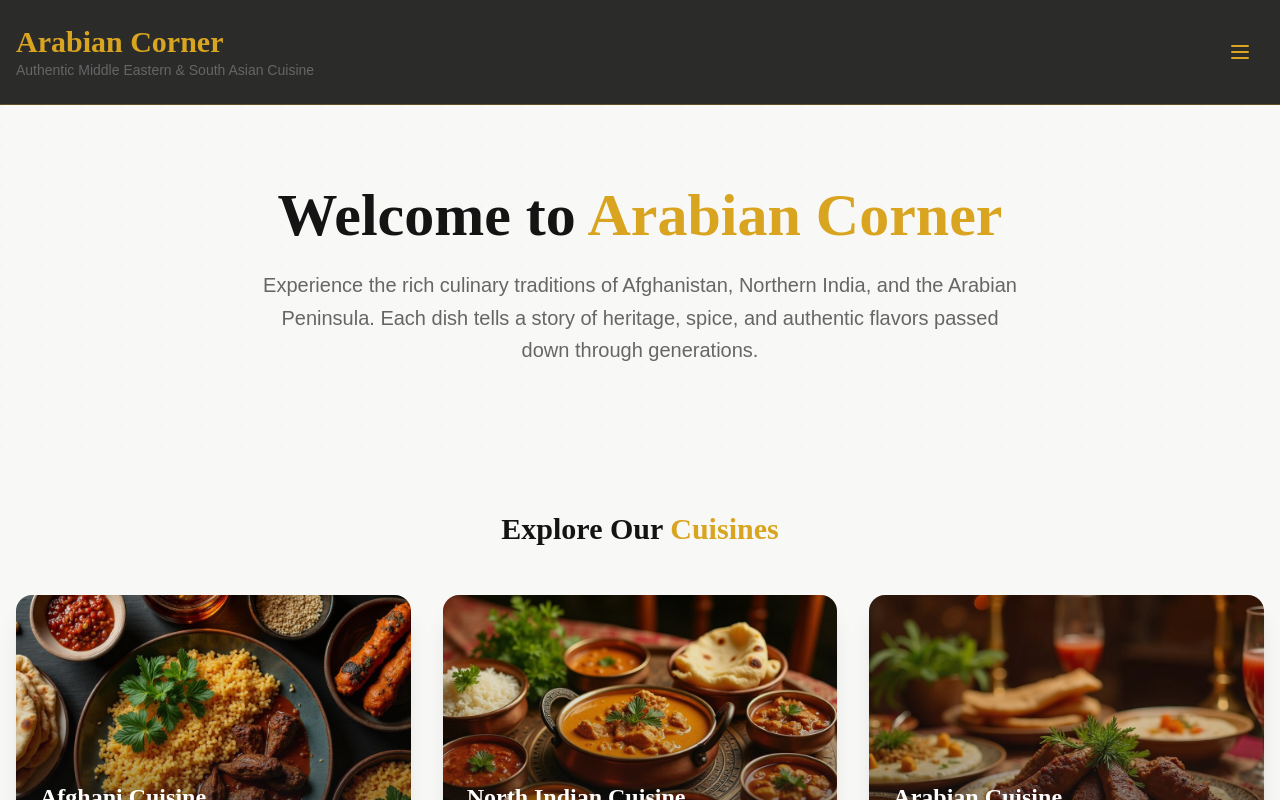
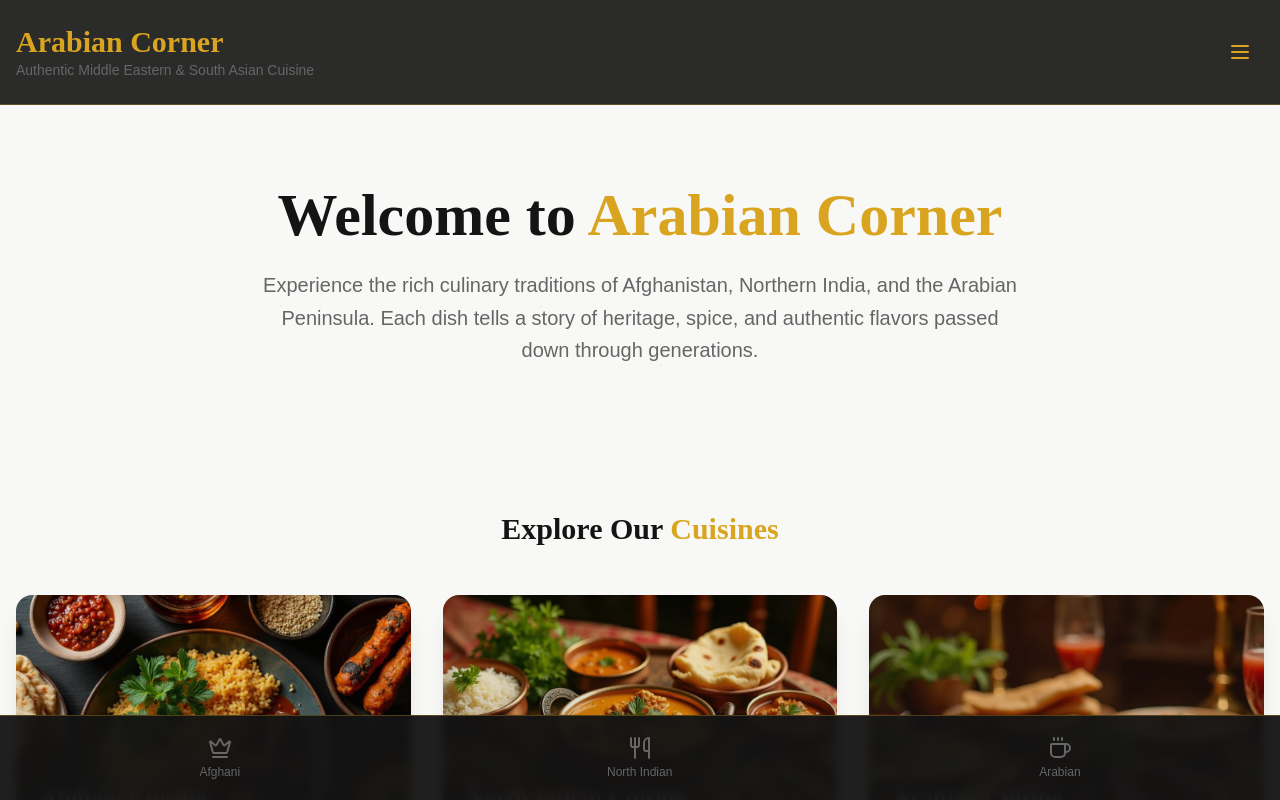
Before and after one commit to stytv/arabian-corner-feast, a React (Vite) app: page / in a window 1280 px wide. Shown: the top 800 px of the page. Built offline with nearby package versions, Linux system fonts and the light colour scheme; the HTML template or start-up script is replaced by a standard one.

Commit message:
Add sticky bottom navbar

```diff
--- a/src/App.tsx
+++ b/src/App.tsx
@@ -8,6 +8,7 @@ import CategoryMenu from "./pages/CategoryMenu";
 import ProductDetail from "./pages/ProductDetail";
 import NotFound from "./pages/NotFound";
 import { Sidebar } from "./components/Sidebar";
+import BottomNavbar from "./components/BottomNavbar";
 import { useState } from "react";
 
 const queryClient = new QueryClient();
@@ -26,7 +27,7 @@ const App = () => {
               isOpen={isSidebarOpen}
               onClose={() => setIsSidebarOpen(false)}
             />
-            <div className={`transition-all duration-300 ${isSidebarOpen ? 'blur-sm brightness-50' : ''}`}>
+            <div className={`transition-all duration-300 pb-20 ${isSidebarOpen ? 'blur-sm brightness-50' : ''}`}>
               <Routes>
                 <Route path="/" element={<Index onMenuOpen={() => setIsSidebarOpen(true)} />} />
                 <Route path="/category/:category" element={<CategoryMenu onMenuOpen={() => setIsSidebarOpen(true)} />} />
@@ -35,6 +36,7 @@ const App = () => {
                 <Route path="*" element={<NotFound />} />
               </Routes>
             </div>
+            <BottomNavbar />
           </div>
         </BrowserRouter>
       </TooltipProvider>
--- /dev/null
+++ b/src/components/BottomNavbar.tsx
@@ -0,0 +1,59 @@
+import { Link, useLocation } from "react-router-dom";
+import { Crown, Utensils, Coffee } from "lucide-react";
+
+const BottomNavbar = () => {
+  const location = useLocation();
+
+  const categories = [
+    {
+      id: 'afghani',
+      name: 'Afghani',
+      icon: Crown,
+      path: '/category/afghani'
+    },
+    {
+      id: 'north-indian',
+      name: 'North Indian',
+      icon: Utensils,
+      path: '/category/north-indian'
+    },
+    {
+      id: 'arabian',
+      name: 'Arabian',
+      icon: Coffee,
+      path: '/category/arabian'
+    }
+  ];
+
+  const isActive = (path: string) => location.pathname === path;
+
+  return (
+    <nav className="fixed bottom-0 left-0 right-0 bg-dark/95 backdrop-blur-sm border-t border-primary/30 z-50">
+      <div className="container mx-auto px-4">
+        <div className="flex items-center justify-around py-3">
+          {categories.map((category) => {
+            const Icon = category.icon;
+            const active = isActive(category.path);
+
+            return (
+              <Link
+                key={category.id}
+                to={category.path}
+                className={`flex flex-col items-center space-y-1 px-4 py-2 rounded-xl transition-all duration-200 ${
+                  active
+                    ? 'bg-primary/20 text-primary glow-gold'
+                    : 'text-muted-foreground hover:text-primary hover:bg-primary/10'
+                }`}
+              >
+                <Icon className={`w-6 h-6 ${active ? 'scale-110' : ''} transition-transform duration-200`} />
+                <span className="text-xs font-medium">{category.name}</span>
+              </Link>
+            );
+          })}
+        </div>
+      </div>
+    </nav>
+  );
+};
+
+export default BottomNavbar;
```
